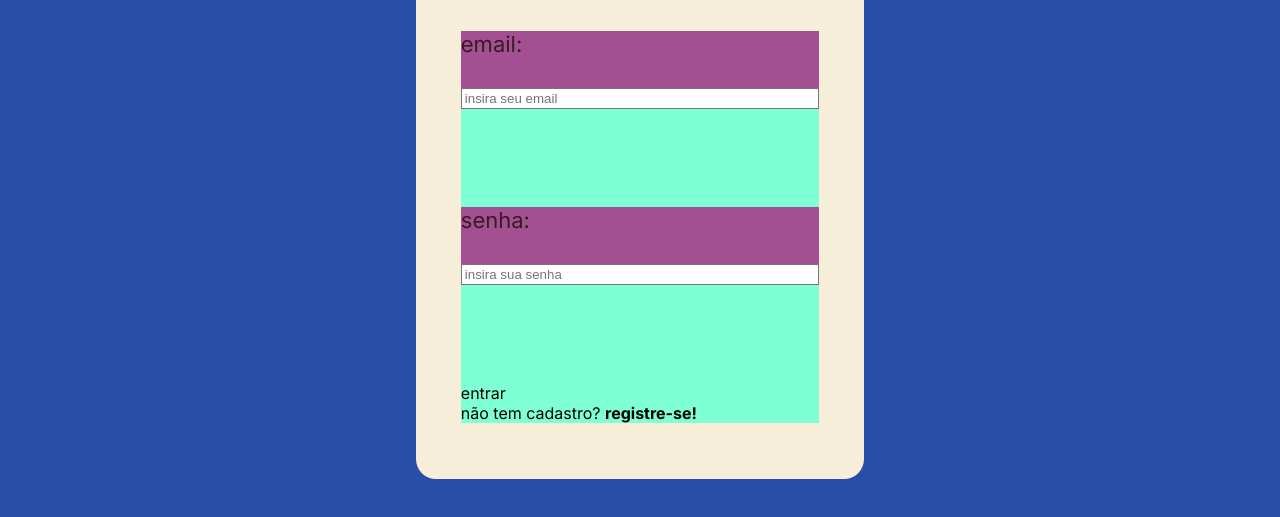
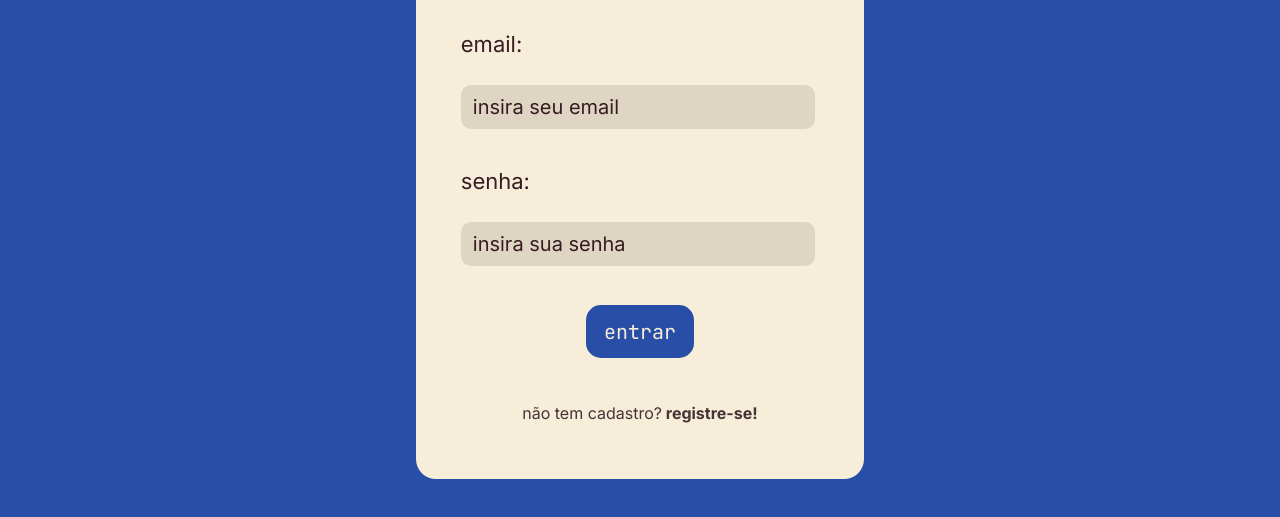
Before and after one commit to marinaokamoto/proj_individual, a plain HTML site: page login.html in a window 1280 px wide. Shown: the part 241-758 px from the top of the page. Drawn offline with Linux system fonts and the light colour scheme.

Commit message:
atualização css

```diff
--- a/login.html
+++ b/login.html
@@ -42,8 +42,10 @@
                     <div class="buttonLogin">
                         <span>entrar</span>
                     </div>
-                    <span>não tem cadastro?</span>
-                    <span><b>registre-se!</b></span>
+
+                    <div class="registro">
+                    <a href="cadastro.html">não tem cadastro?<b> registre-se!</b></a>
+                    </div>
                 </div>
             </div>
 
--- a/style/cadastrostyle.css
+++ b/style/cadastrostyle.css
@@ -148,7 +148,7 @@ input {
 input::placeholder {
     color: #381C22;
     font-family: Inter;
-    font-size: 22px;
+    font-size: 20px;
 }
 
 input:focus {
@@ -174,10 +174,11 @@ input:focus {
     border-radius: 20px;
 }
 
-.buttonCadastro span {
+.buttonCadastro a {
     font-family: JetBrains Mono;
     font-size: 20px;
     color: #F6EED9;
+    text-decoration: none;
 }
 
 .buttonCadastro:hover {
--- a/style/loginstyle.css
+++ b/style/loginstyle.css
@@ -76,7 +76,6 @@ body {
 .resto {
     height: 70%;
     width: 80%;
-    background-color: aquamarine;
     display: flex;
     flex-direction: column;
     justify-content: space-between;
@@ -84,11 +83,66 @@ body {
 
 .input {
     color: #381C22;
-    background-color: rgb(162, 80, 145);
     font-size: 22px;
     width: 100%;
-    height: 20%;
+    height: 25%;
     display: flex;
     flex-direction: column;
     justify-content: space-between;
 }
+
+input {
+    background-color: #DED6C2;
+    border-color: #DED6C2;
+    border-style: solid;
+    border-radius: 10px;
+    width: 95%;
+    padding: 15px 0px 10px 10px;
+}
+
+input::placeholder {
+    color: #381C22;
+    font-family: Inter;
+    font-size: 20px;
+    font-weight: 400;
+}
+
+input:focus {
+    outline: none;
+}
+
+.containerButton {
+    display: flex;
+    flex-direction: column;
+    align-items: center;
+    justify-content: space-between;
+    height: 30%;
+}
+
+.buttonLogin {
+    background-color: #294EA7;
+    height: 45%;
+    width: 30%;
+    display: flex;
+    justify-content: center;
+    align-items: center;
+    border-radius: 15px;
+    font-family: JetBrains Mono;
+    font-size: 20px;
+    color: #F6EED9;
+}
+
+
+.buttonLogin:hover {
+    transform: scale(1.05);
+    cursor: pointer;
+}
+
+.registro span {
+    cursor: pointer;
+}
+
+a {
+    color: #463337;
+    text-decoration: none;
+}
```
Also changed, not shown: cadastro.html (+1 -1 lines).
